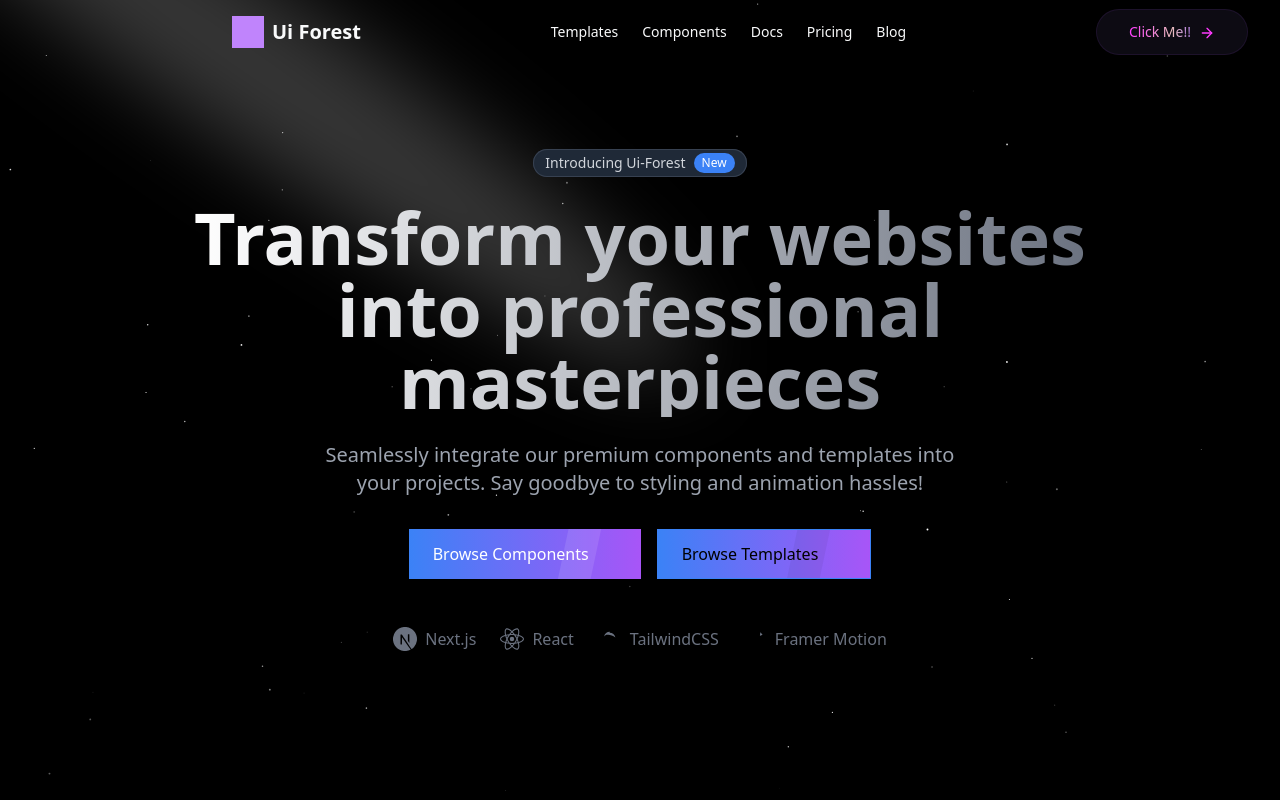
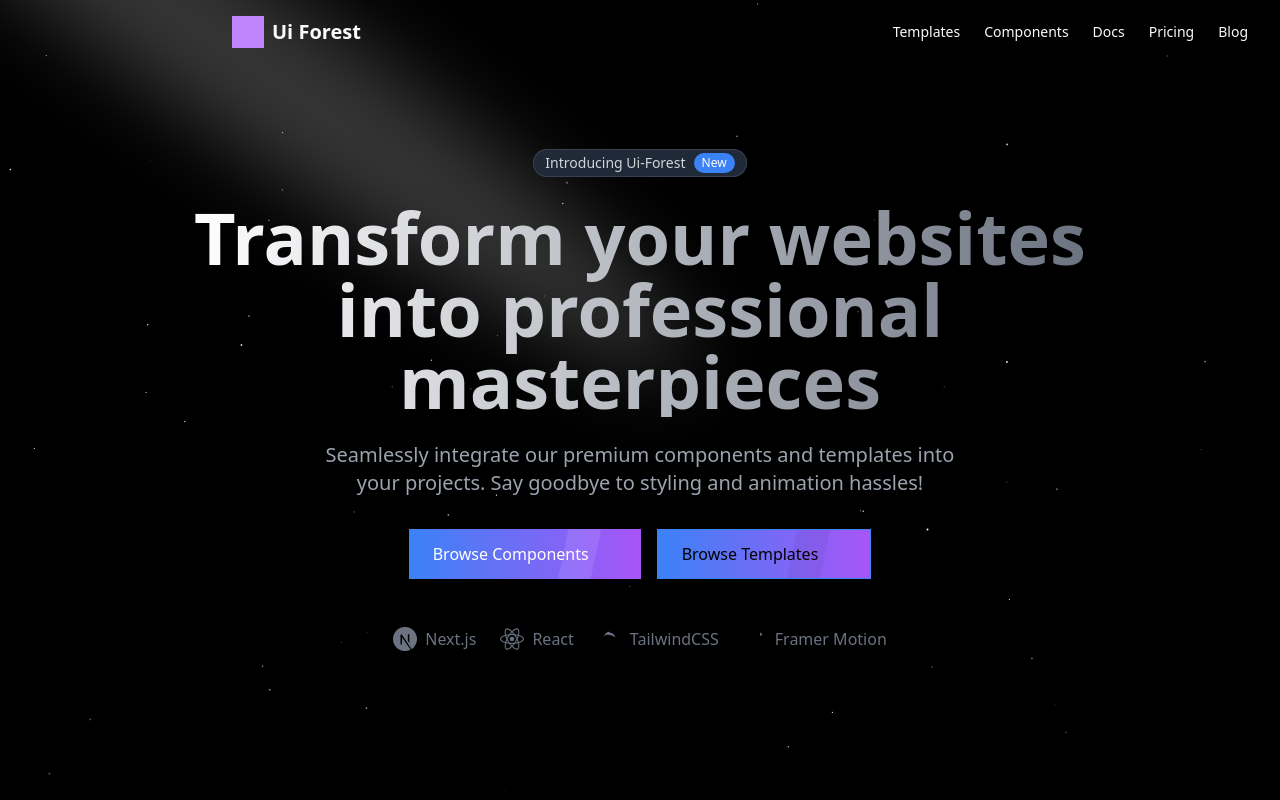
Before and after one commit to ake144/ui-forest, a Next.js app: page / in a window 1280 px wide. Shown: the top 800 px of the page. Built offline with nearby package versions, Linux system fonts and the light colour scheme.

Commit message:
new templtes added

```diff
--- a/components/button.tsx
+++ b/components/button.tsx
@@ -24,7 +24,7 @@ export function ModernButton({  className, ...props }: ModernButtonProps) {
       {...props}
     >
       <span className="relative z-10 bg-gradient-to-r from-[#FF3BFF] via-[#ECBFBF] to-[#5C24FF] bg-clip-text text-transparent">
-        Click Me!!
+
         <ArrowRight className="translate-x-0 duration-300 group-hover:translate-x-2 ml-2 h-4 w-4 inline-block stroke-[#FF3BFF]" />
 
       </span>
--- a/components/main-nav.tsx
+++ b/components/main-nav.tsx
@@ -94,7 +94,7 @@ export default function Navbar() {
           </Sheet>
 
           {/* Sign-In/Sign-Out */}
-          <div className="hidden md:flex text-gray-50 items-center space-x-4">
+          {/* <div className="hidden md:flex text-gray-50 items-center space-x-4">
              <Link href='/template'>
 
                   <ModernButton>
@@ -102,7 +102,7 @@ export default function Navbar() {
                   </ModernButton>
              </Link>
 
-          </div>
+          </div> */}
         </div>
       </div>
     </motion.header>
--- a/components/template/homepage/template-showcase.tsx
+++ b/components/template/homepage/template-showcase.tsx
@@ -55,6 +55,20 @@ const templates = [
     price: 12,
     image: "/design1.png",
     link: 'https://design-agency-wpfl.vercel.app/',
+    techStack: [
+      { icon: "⚛", label: "Nextjs" },
+      { icon: "🐍", label: "React" },
+      { icon: "⚡", label: "Framer-motion" },
+      { icon: "TS", label: "TypeScript" },
+      { icon: "☁️", label: "Tailwindcss" }
+    ],
+  },
+  {
+    title: "FileVault",
+    description: "A complete SaaS starter for file management.",
+    price: 14,
+    image: "/filevaluet.png",
+    link: 'https://filevault-79w9.vercel.app/',
     techStack: [
       { icon: "⚛", label: "Nextjs" },
       { icon: "🐍", label: "React" },
--- a/lib/data.ts
+++ b/lib/data.ts
@@ -1309,6 +1309,15 @@ export const featuredTemplates: TemplatesType[] = [
     repo: 'https://uiforest.gumroad.com/l/design-agency'
   },
   {
+    name: "FileVault",
+    description: "A complete SaaS starter for file management.",
+    price: 14,
+    image: "/filevaluet.png",
+    link: 'https://filevault-79w9.vercel.app/',
+    stack:['Next.js', 'React', 'shadcn', 'framer-motion', 'Tailwind css'],
+    repo:''
+  },
+  {
     name: "E-commerce Plus",
     description: "Complete e-commerce solution with cart, checkout, and inventory management.",
     price: 14,
```
Also changed, not shown: public/filevaluet.png (added).
